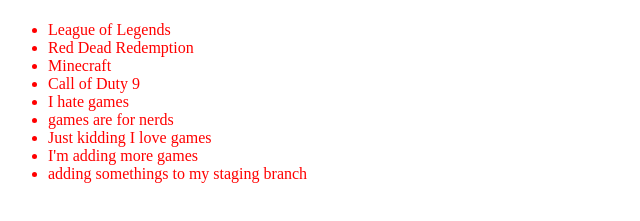
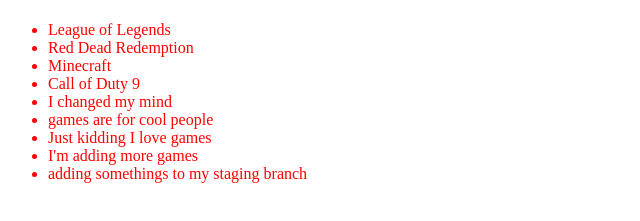
Before and after one commit to dkatina/dual-test, a plain HTML site: page index.html in a window 1280 px wide. Shown: the part 59-280 px from the top of the page, without its empty margins (0-640 px from the left). Drawn offline with Linux system fonts and the light colour scheme.

Commit message:
made changes

```diff
--- a/index.html
+++ b/index.html
@@ -13,8 +13,8 @@
         <li>Red Dead Redemption</li>
         <li>Minecraft</li>
         <li>Call of Duty 9</li>
-        <li>I hate games</li>
-        <li>games are for nerds</li>
+        <li>I changed my mind</li>
+        <li>games are for cool people</li>
         <li>Just kidding I love games</li>
         <li>I'm adding more games</li>
         <li>adding somethings to my staging branch</li>
```
